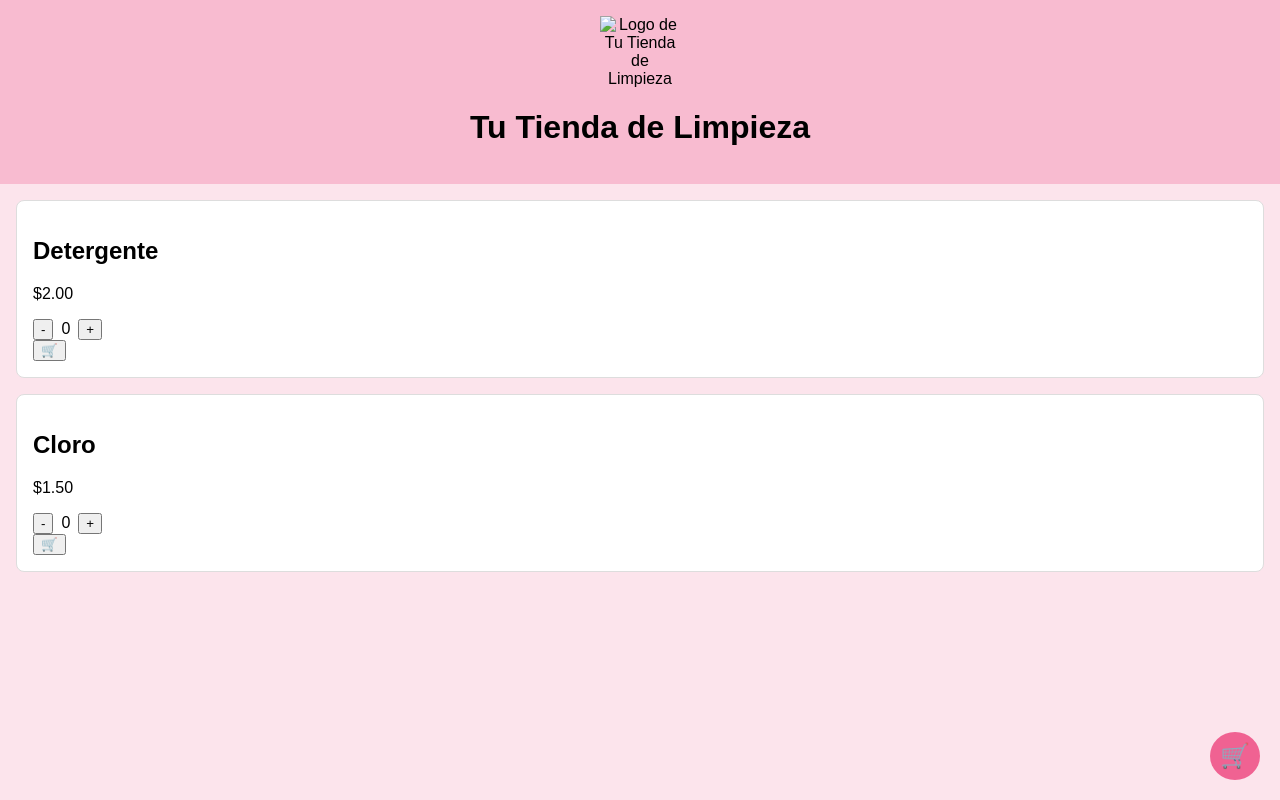
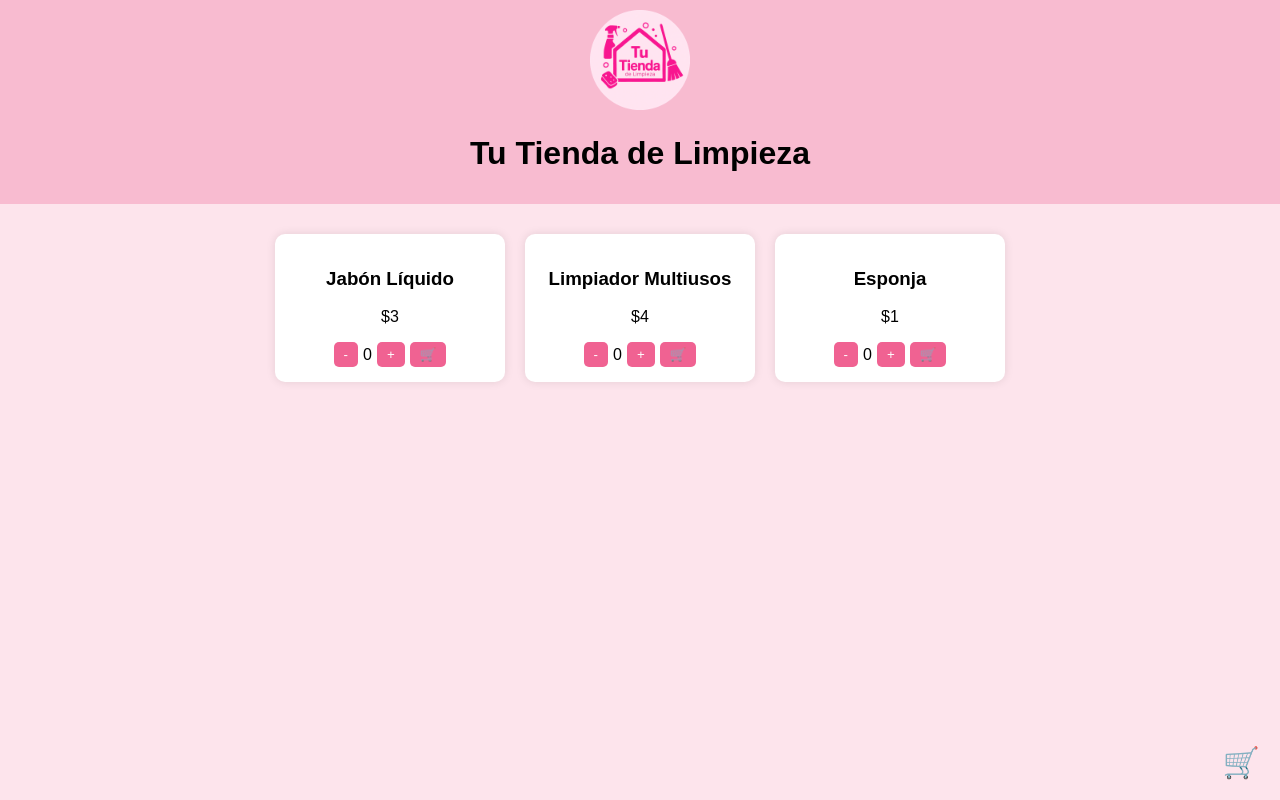
Before and after one commit to lianet00/Tu-tienda-de-limpieza-, a plain HTML site: page index.html in a window 1280 px wide. Drawn offline with Linux system fonts and the light colour scheme.

Commit message:
Add files via upload

```diff
--- a/index.html
+++ b/index.html
@@ -1,50 +1,25 @@
-
 <!DOCTYPE html>
 <html lang="es">
 <head>
-  <meta charset="UTF-8" />
-  <meta name="viewport" content="width=device-width, initial-scale=1.0" />
+    <meta charset="UTF-8">
+    <meta name="viewport" content="width=device-width, initial-scale=1.0">
     <title>Tu Tienda de Limpieza</title>
-  <link rel="stylesheet" href="styles.css" />
+    <link rel="stylesheet" href="styles.css">
 </head>
 <body>
     <header>
-    <img src="logo.png" alt="Logo de Tu Tienda de Limpieza" class="logo" />
+        <img src="logo.png" alt="Logo de Tu Tienda de Limpieza" class="logo">
         <h1>Tu Tienda de Limpieza</h1>
     </header>
-
     <main id="product-list">
-    <!-- Productos de ejemplo -->
-    <div class="product">
-      <h2>Detergente</h2>
-      <p>$2.00</p>
-      <div class="quantity">
-        <button onclick="changeQuantity(this, -1)">-</button>
-        <span>0</span>
-        <button onclick="changeQuantity(this, 1)">+</button>
-      </div>
-      <button onclick="addToCart(this)">🛒</button>
-    </div>
-
-    <div class="product">
-      <h2>Cloro</h2>
-      <p>$1.50</p>
-      <div class="quantity">
-        <button onclick="changeQuantity(this, -1)">-</button>
-        <span>0</span>
-        <button onclick="changeQuantity(this, 1)">+</button>
-      </div>
-      <button onclick="addToCart(this)">🛒</button>
-    </div>
+        <!-- Productos generados por JavaScript -->
     </main>
-
     <div id="cart-icon" onclick="toggleCart()">🛒</div>
     <div id="cart" class="hidden">
         <h2>Mi Carrito</h2>
         <ul id="cart-items"></ul>
-    <button onclick="sendToWhatsApp()">Enviar pedido por WhatsApp</button>
+        <button onclick="sendOrder()">Enviar pedido por WhatsApp</button>
     </div>
-
     <script src="script.js"></script>
 </body>
 </html>
--- a/script.js
+++ b/script.js
@@ -1,47 +1,75 @@
+const products = [
+    { name: "Jabón Líquido", price: 3 },
+    { name: "Limpiador Multiusos", price: 4 },
+    { name: "Esponja", price: 1 },
+];
 
-let cart = [];
+const cart = [];
 
-function changeQuantity(btn, change) {
-  const span = btn.parentElement.querySelector("span");
-  let quantity = parseInt(span.textContent);
-  quantity = Math.max(0, quantity + change);
-  span.textContent = quantity;
+function createProductCards() {
+    const container = document.getElementById("product-list");
+    products.forEach((product, index) => {
+        const card = document.createElement("div");
+        card.className = "product";
+        card.innerHTML = `
+            <h3>${product.name}</h3>
+            <p>$${product.price}</p>
+            <div class="controls">
+                <button onclick="changeQty(${index}, -1)">-</button>
+                <span id="qty-${index}">0</span>
+                <button onclick="changeQty(${index}, 1)">+</button>
+                <button onclick="addToCart(${index})">🛒</button>
+            </div>
+        `;
+        container.appendChild(card);
+    });
 }
 
-function addToCart(btn) {
-  const product = btn.parentElement;
-  const name = product.querySelector("h2").textContent;
-  const quantity = parseInt(product.querySelector(".quantity span").textContent);
-  if (quantity > 0) {
-    const existing = cart.find(p => p.name === name);
+function changeQty(index, delta) {
+    const qtyElement = document.getElementById(`qty-${index}`);
+    let qty = parseInt(qtyElement.textContent);
+    qty = Math.max(0, qty + delta);
+    qtyElement.textContent = qty;
+}
+
+function addToCart(index) {
+    const qty = parseInt(document.getElementById(`qty-${index}`).textContent);
+    if (qty > 0) {
+        const existing = cart.find(item => item.index === index);
         if (existing) {
-      existing.quantity += quantity;
+            existing.qty += qty;
         } else {
-      cart.push({ name, quantity });
+            cart.push({ index, qty });
         }
-    updateCart();
+        document.getElementById(`qty-${index}`).textContent = 0;
+        updateCartUI();
     }
 }
 
-function updateCart() {
-  const cartItems = document.getElementById("cart-items");
-  cartItems.innerHTML = "";
+function updateCartUI() {
+    const list = document.getElementById("cart-items");
+    list.innerHTML = "";
     cart.forEach(item => {
+        const product = products[item.index];
         const li = document.createElement("li");
-    li.textContent = `${item.name}: ${item.quantity}`;
-    cartItems.appendChild(li);
+        li.textContent = `${product.name} x ${item.qty}`;
+        list.appendChild(li);
     });
 }
 
 function toggleCart() {
-  document.getElementById("cart").classList.toggle("hidden");
+    const cartDiv = document.getElementById("cart");
+    cartDiv.classList.toggle("hidden");
 }
 
-function sendToWhatsApp() {
-  const phone = "5355019702";
-  let message = "Hola, este sería mi pedido 🙂%0A";
-  cart.forEach(item => {
-    message += `• ${item.name}: ${item.quantity}%0A`;
-  });
-  window.open(`https://wa.me/${phone}?text=${message}`, "_blank");
+function sendOrder() {
+    if (cart.length === 0) return;
+    const phone = "+5355019702";
+    const message = "Hola, este sería mi pedido 🙂%0A" + cart.map(item => {
+        const p = products[item.index];
+        return `- ${p.name} x ${item.qty}`;
+    }).join("%0A");
+    const url = `https://wa.me/${phone}?text=${message}`;
+    window.open(url, "_blank");
 }
+createProductCards();
--- a/styles.css
+++ b/styles.css
@@ -1,66 +1,66 @@
-
 body {
-  font-family: Arial, sans-serif;
-  background-color: #FCE4EC;
+    font-family: sans-serif;
+    background-color: #fde4ec;
     margin: 0;
     padding: 0;
 }
-
 header {
-  background-color: #F8BBD0;
     text-align: center;
-  padding: 1rem;
+    background-color: #f8bbd0;
+    padding: 10px;
 }
-
 .logo {
-  max-width: 80px;
-  display: block;
-  margin: 0 auto;
+    max-width: 100px;
 }
-
 main {
-  padding: 1rem;
+    display: flex;
+    flex-wrap: wrap;
+    justify-content: center;
+    padding: 20px;
 }
-
 .product {
     background: #fff;
-  border: 1px solid #ddd;
-  padding: 1rem;
-  margin-bottom: 1rem;
-  border-radius: 8px;
+    border-radius: 10px;
+    margin: 10px;
+    padding: 15px;
+    width: 200px;
+    text-align: center;
+    box-shadow: 0 0 10px rgba(0,0,0,0.1);
 }
-
-.quantity {
+.controls {
     display: flex;
+    justify-content: center;
     align-items: center;
-  gap: 0.5rem;
+    gap: 5px;
+    margin-top: 10px;
 }
-
+button {
+    background: #f06292;
+    color: white;
+    border: none;
+    padding: 5px 10px;
+    border-radius: 5px;
+    cursor: pointer;
+}
 #cart-icon {
     position: fixed;
     bottom: 20px;
     right: 20px;
-  background-color: #F06292;
-  color: white;
-  font-size: 24px;
-  padding: 10px;
-  border-radius: 50%;
+    font-size: 30px;
     cursor: pointer;
 }
-
 #cart {
     position: fixed;
-  bottom: 80px;
     right: 20px;
+    bottom: 70px;
     background: white;
     border: 1px solid #ccc;
-  padding: 1rem;
+    padding: 15px;
+    border-radius: 10px;
     width: 300px;
     max-height: 400px;
     overflow-y: auto;
-  border-radius: 8px;
 }
-
 .hidden {
     display: none;
 }
```
Also changed, not shown: logo.png (added). Lines whose indentation alone changed are shown as unchanged.
